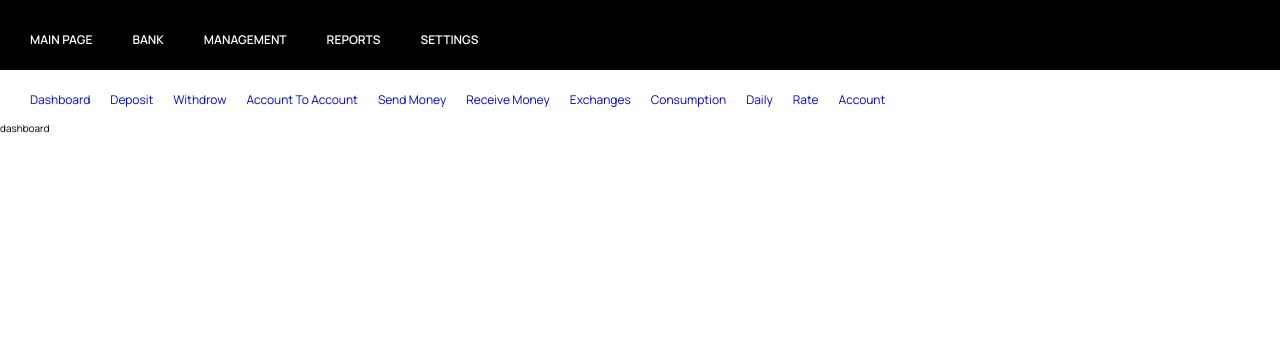
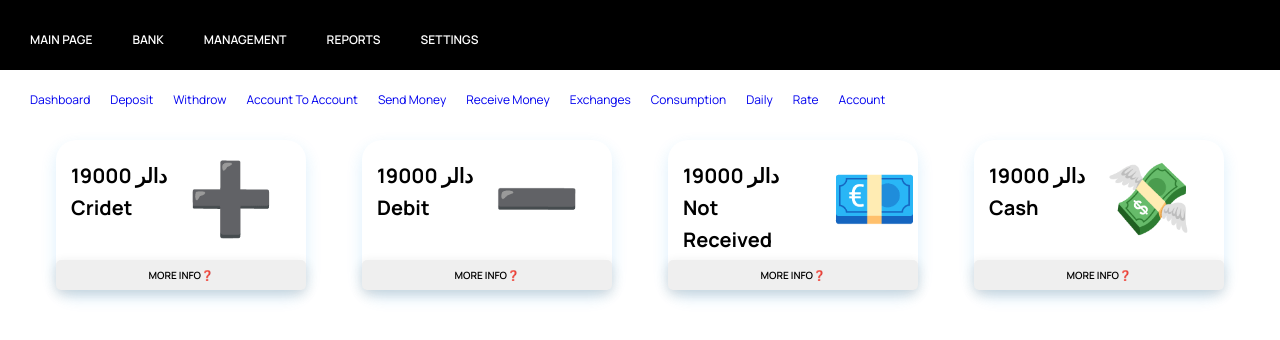
Before and after one commit to Ehsanullah946/ExchangeProject, a React (Vite) app: page /main/dashboard in a window 1280 px wide. Shown: the top 340 px of the page. Built offline with nearby package versions, Linux system fonts and the light colour scheme.

Commit message:
styling dashbord page

```diff
--- a/src/component/Button.module.css
+++ b/src/component/Button.module.css
@@ -27,7 +27,15 @@
     /* bottom: 4rem; */
     /* left: 50%; */
     /* transform: translateX(-50%); */
-    background-color: var(--color-brand--2);
+    /* background-color: var(--color-brand--2); */
     color: var(--color-dark--1);
     box-shadow: 0 0.4rem 1.2rem rgba(36, 42, 46, 0.16);
   }
+  .boxBtn{
+    position:absolute;
+    font-size: 1rem;
+    font-weight: 600;
+    bottom: 0;
+    width: 100%;
+    box-shadow: 0 0.4rem 1.2rem rgba(36, 42, 46, 0.16);
+  }
--- a/src/component/Main/AcountToAcount.jsx
+++ b/src/component/Main/AcountToAcount.jsx
@@ -25,10 +25,10 @@ function AcountToAcount() {
         </div>
         <div className={styles.imageSection}>
          <div>
-        <label>description:</label>
-        <textarea/><br/>
-        {/* <label>Date:</label> */}
         <input type="text" value={date}/>
+         <br/>
+         <br/>
+        <textarea placeholder='Description.....'/>
          </div>
         <img src="/about.jpg" alt='not found'/>
         </div>
--- a/src/component/Main/Dashboard.jsx
+++ b/src/component/Main/Dashboard.jsx
@@ -1,8 +1,40 @@
-
+import styles from './Dashboard.module.css'
+import Button from "../Button"
 function Dashboard() {
     return (
-        <div>
-            dashboard
+        <div className={styles.container}>
+          <div className={styles.box}>
+            <div>
+             <h1>19000 دالر</h1>
+             <h1>Cridet</h1>
+            </div>
+           <span>➕</span>
+             <Button type="boxBtn">more info❓</Button>
+          </div>
+          <div className={styles.box}>
+            <div>
+             <h1>19000 دالر</h1>
+             <h1>Debit</h1>
+            </div>
+           <span>➖</span>
+             <Button type="boxBtn">more info❓</Button>
+          </div>
+          <div className={styles.box}>
+            <div>
+             <h1>19000 دالر</h1>
+             <h1>Not Received</h1>
+            </div>
+           <span>💶</span>
+             <Button type="boxBtn">more info❓</Button>
+          </div>
+          <div className={styles.box}>
+            <div>
+             <h1>19000 دالر</h1>
+             <h1>Cash</h1>
+            </div>
+           <span>💸</span>
+             <Button type="boxBtn">more info❓</Button>
+          </div>
         </div>
     )
 }
--- /dev/null
+++ b/src/component/Main/Dashboard.module.css
@@ -0,0 +1,21 @@
+.container{
+    display: flex;
+    justify-content: space-evenly;
+    margin-top: 20px;
+}
+.box{
+    border-radius:20px;
+    box-shadow: 0 0.7rem 1.6rem rgba(29, 158, 238, 0.16);
+    width: 250px;
+    height: 150px;
+    position: relative;
+    display: flex;
+}
+.box div{
+    margin-left: 15px;
+    margin-top: 20px;
+}
+.box span{
+    margin-left: 20px;
+    font-size: 70px;
+}
--- a/src/pages/Home.jsx
+++ b/src/pages/Home.jsx
@@ -2,10 +2,9 @@ import { Link } from "react-router-dom"
 function Home() {
     return (
         <div>
-             Home page
-            <Link to="/main" className="cta">start tracking now</Link>
+            <Link to="/main" className="cta">starting now</Link>
         </div>
     )
 }
 
-export default Home
+export default Home;
```
